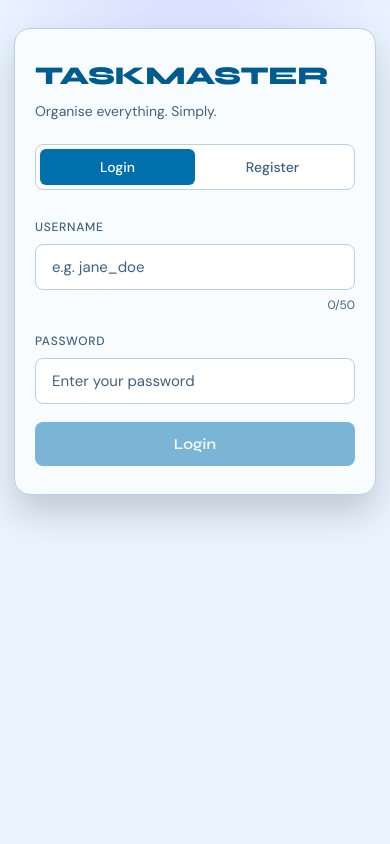
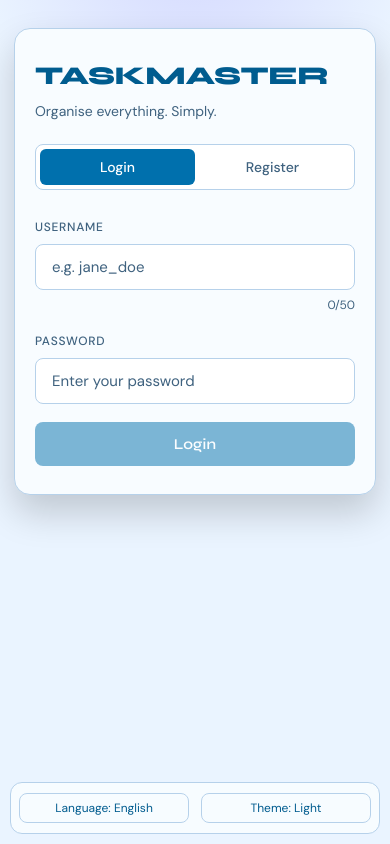
Before and after one commit to Abdullah03366/todo-api-fe, a Vue app: page / in a window 390 px wide. Built offline with nearby package versions, Linux system fonts and the light colour scheme; no server answers.

Commit message:
feat: add floating controls for language and theme toggling in auth view

```diff
--- a/src/App.vue
+++ b/src/App.vue
@@ -109,6 +109,23 @@
       </div>
     </Transition>
   </div>
+
+  <Transition name="controls-fade">
+    <div
+      v-if="currentView === 'auth'"
+      class="app-controls auth-controls"
+      role="group"
+      :aria-label="locale === 'en' ? 'Application options' : 'Applicatie opties'"
+      v-show="!hideFloatingControls"
+    >
+      <button class="ctrl-btn" @click="toggleLocale">
+        {{ locale === 'en' ? 'Language: English' : 'Taal: Nederlands' }}
+      </button>
+      <button class="ctrl-btn" @click="toggleTheme">
+        {{ darkMode ? (locale === 'en' ? 'Theme: Dark' : 'Thema: Donker') : (locale === 'en' ? 'Theme: Light' : 'Thema: Licht') }}
+      </button>
+    </div>
+  </Transition>
 
   <!-- global toast -->
   <AppToast />
@@ -450,6 +467,20 @@ export default {
   width: 100%;
 }
 
+.auth-controls {
+  position: fixed;
+  left: 14px;
+  right: 14px;
+  bottom: 14px;
+  width: auto;
+  justify-content: stretch;
+  z-index: 1200;
+  border: 1px solid var(--border);
+  border-radius: 12px;
+  min-height: 54px;
+  padding: 8px 10px;
+}
+
 .ctrl-btn {
   border: 1px solid var(--border);
   background: transparent;
@@ -572,6 +603,14 @@ export default {
     flex-direction: row;
   }
 
+  .auth-controls {
+    left: 10px;
+    right: 10px;
+    bottom: calc(10px + env(safe-area-inset-bottom));
+    min-height: 52px;
+    padding: 6px 8px;
+  }
+
   .ctrl-btn {
     flex: 1;
     min-width: 0;
```
